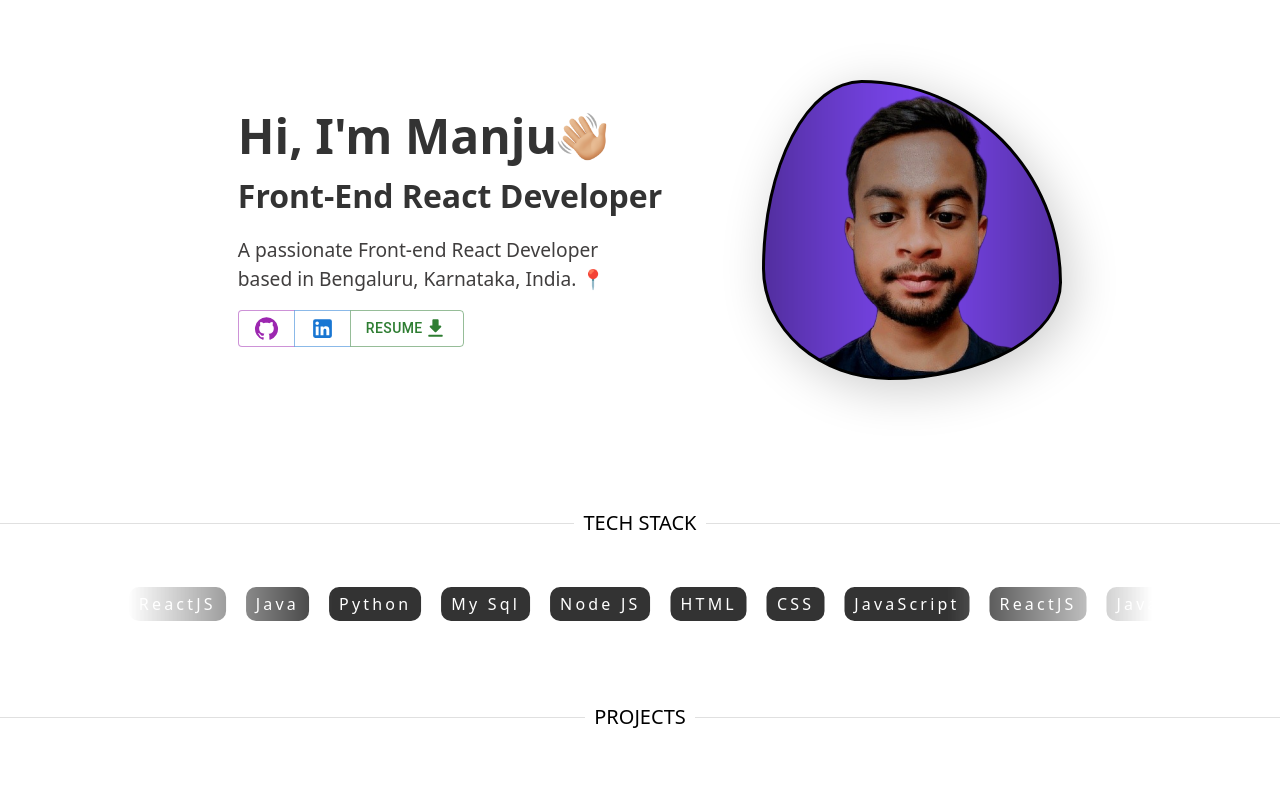
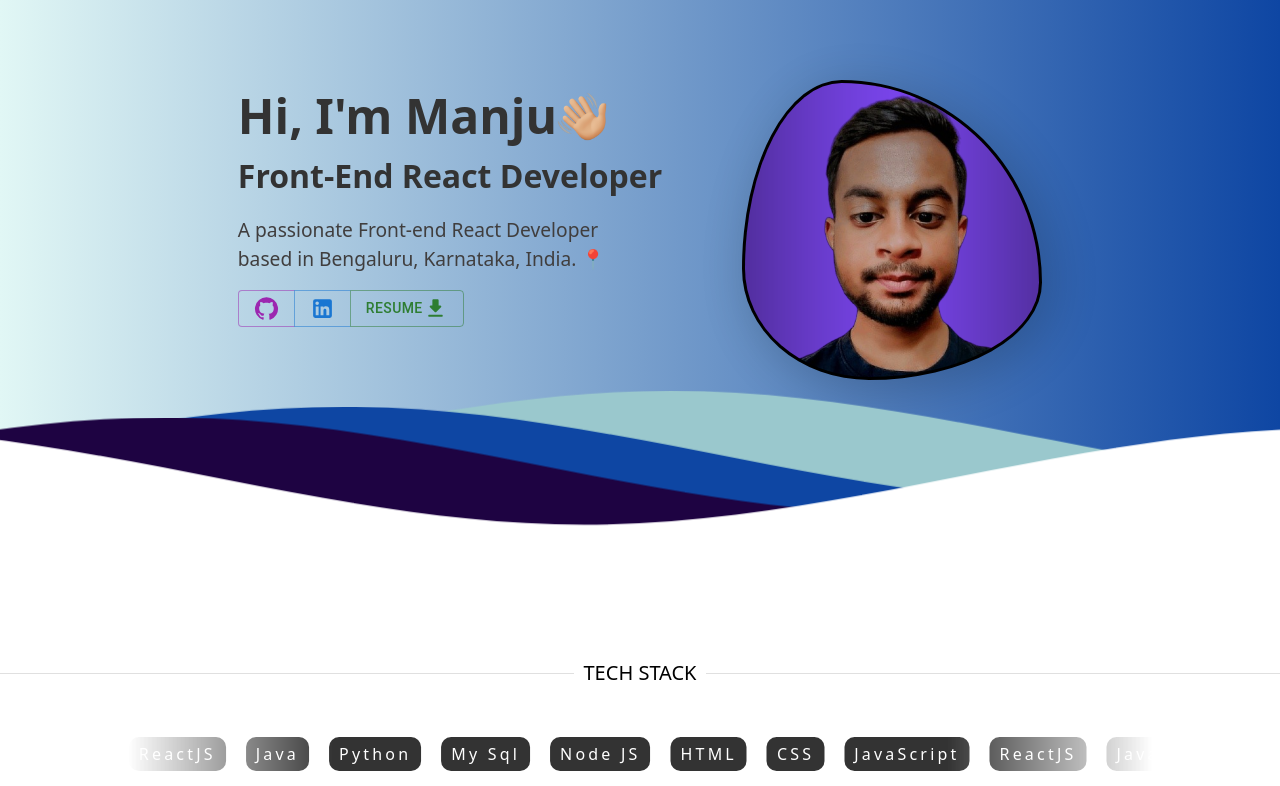
Before and after one commit to manjuhiremath/portfolio, a React (Vite) app: page / in a window 1280 px wide. Shown: the top 786 px of the page. Built offline with nearby package versions, Linux system fonts and the light colour scheme.

Commit message:
"manju-background-changes"

```diff
--- a/src/App.css
+++ b/src/App.css
@@ -0,0 +1,81 @@
+/* @import url(//fonts.googleapis.com/css?family=Lato:300:400);/ */
+
+body {
+  margin:0;
+}
+
+.header {
+  position:relative;
+  text-align:center;
+  /* background: linear-gradient(60deg, rgb(173, 169, 190) 0%, rgb(122, 125, 192) 100%); */
+  background-image: linear-gradient(to right, #E1F7F5 0%, #0E46A3 100%);
+  /* background-image: radial-gradient( circle farthest-corner at 10% 20%,  rgba(63,103,217,1) 0%, rgba(67,209,222,1) 100.3% ); */
+}
+
+
+
+
+.flex { /*Flexbox for containers*/
+  display: flex;
+  justify-content: center;
+  align-items: center;
+  text-align: center;
+}
+
+.waves {
+  position:relative;
+  width: 100%;
+  height:115vh;
+  /* margin-bottom:-7px; Fix for safari gap */
+  min-height:100px;
+
+  max-height:150px;
+}
+
+.content {
+  position:relative;
+  height:20vh;
+  text-align:center;
+  background-color: white;
+}
+
+/* Animation */
+
+.parallax > use {
+  animation: move-forever 25s cubic-bezier(.55,.5,.45,.5)     infinite;
+}
+.parallax > use:nth-child(1) {
+  animation-delay: -2s;
+  animation-duration: 7s;
+}
+.parallax > use:nth-child(2) {
+  animation-delay: -3s;
+  animation-duration: 10s;
+}
+.parallax > use:nth-child(3) {
+  animation-delay: -4s;
+  animation-duration: 13s;
+}
+.parallax > use:nth-child(4) {
+  animation-delay: -5s;
+  animation-duration: 20s;
+}
+@keyframes move-forever {
+  0% {
+   transform: translate3d(-90px,0,0);
+  }
+  100% {
+    transform: translate3d(85px,0,0);
+  }
+}
+/*Shrinking for mobile*/
+@media (max-width: 768px) {
+  .waves {
+    height:40px;
+    min-height:40px;
+  }
+  .content {
+    height:30vh;
+  }
+  /* h1 {/ */
+}
--- a/src/App.jsx
+++ b/src/App.jsx
@@ -1,10 +1,44 @@
-import Homepage from './components/Homepage';
+import Homepage from './components/Homepage'; // Import your Homepage component
+import "./App.css"; // Import your CSS file for styling
+import Info from './components/Info';
 
-function App() {
+
+const App = () => {
   return (
-    <>
-      <Homepage/>
-    </>
+    <div className="main-container"> {/* Apply styling to the main container */}
+      <div className="header">
+        <div className="inner-header flex">
+          <div className="intro" >
+          <Info />
+        </div>
+
+        </div>
+        <div>
+          <svg
+            className="waves"
+            xmlns="http://www.w3.org/2000/svg"
+            xmlnsXlink="http://www.w3.org/1999/xlink"
+            viewBox="0 24 150 28"
+            preserveAspectRatio="none"
+            shapeRendering="auto"
+          >
+            <defs>
+              <path
+                id="gentle-wave"
+                d="M-160 44c30 0 58-18 88-18s 58 18 88 18 58-18 88-18 58 18 88 18 v44h-352z"
+              />
+            </defs>
+            <g className="parallax">
+              <use xlinkHref="#gentle-wave" x="48" y="0" fill="rgb(154, 200, 205)" />
+              <use xlinkHref="#gentle-wave" x="48" y="3" fill="rgb(14, 70, 163)" />
+              <use xlinkHref="#gentle-wave" x="48" y="5" fill="rgb(30, 3, 66)" />
+              <use xlinkHref="#gentle-wave" x="48" y="7" fill="#fff" />
+            </g>
+          </svg>
+        </div>
+      </div>
+      <Homepage />
+    </div>
   );
 }
 
--- a/src/components/Cards.jsx
+++ b/src/components/Cards.jsx
@@ -9,8 +9,8 @@ import TaskTracker from "../assets/tasktracker.png";
 
 function Cards() {
   return (
-    <div>
-    <div className="containers gap-5 mt-14">
+    <div >
+    <div className="containers gap-5 mt-14"  style={{background:'none'}}>
       <div>
         <BasicCard
           name="Cloud Files"
@@ -39,7 +39,7 @@ function Cards() {
       />
     </div>
     </div>
-    <div className="containers gap-5 mt-5">
+    <div className="containers gap-5 mt-5"   style={{background:'none'}}>
     <div>
       <BasicCard
         name="Foodi"
--- a/src/components/Footer.jsx
+++ b/src/components/Footer.jsx
@@ -7,7 +7,7 @@ function Footer()  {
         <h1 style = {
             {
                 color: "white",
-                fontSize:"400"
+
             }
         }
         >Copyright © 2024. All rights are reserved</h1>
--- a/src/components/Homepage.jsx
+++ b/src/components/Homepage.jsx
@@ -13,9 +13,7 @@ function Homepage(){
         <div className="nav">
           <Nav color="white" shadow='true'/>
         </div>
-        <div className="intro" >
-          <Info />
-        </div>
+
 
         <div style={{marginTop:'8rem'}}>
         <Divider style={{fontSize:'20px'}}> TECH STACK</Divider>
@@ -25,7 +23,7 @@ function Homepage(){
         <Divider style={{marginBottom:'2rem' , fontSize:'20px '}} > PROJECTS  </Divider>
           <Cards/>
         </div>
-        <div className="intro" >
+        <div className="foot" >
           <Footer />
         </div>
     </div>
--- a/src/components/Info.jsx
+++ b/src/components/Info.jsx
@@ -12,7 +12,7 @@ import DownloadRoundedIcon from "@mui/icons-material/DownloadRounded";
 function Info() {
   return (
     <section className="column-center">
-      <div style={{ margin: "20px" }} className="col col1 ">
+      <div style={{ margin: "0px" }} className="col col1 ">
         <h1
           style={{
             fontSize: "3rem",
@@ -48,6 +48,7 @@ function Info() {
           style={{
             fontSize: "1.2rem",
             color: "#403e3e",
+            textAlign: "left",
           }}
           className="para mt-4"
         >
@@ -55,7 +56,11 @@ function Info() {
           <br /> based in Bengaluru, Karnataka, India. 📍
         </h1>
 
-        <div className="flex mt-4">
+        <div className="mt-4" style={{
+            // fontSize: "1.2rem",
+            // color: "#403e3e",
+            textAlign: "left",
+          }}>
           <ButtonGroup variant="outlined" aria-label="Basic button group">
             <a href="https://github.com/manjuhiremath">
               <Button color="secondary">
@@ -79,7 +84,7 @@ function Info() {
         </div>
       </div>
 
-      <div className="col col2">
+      <div className="maininfo col col2">
         <div className="info bg-black">
           <div className="info1 border-solid border-zinc-950"  style={{ width: '100%', height: '100%', position: 'relative' }}>
             <img
```
